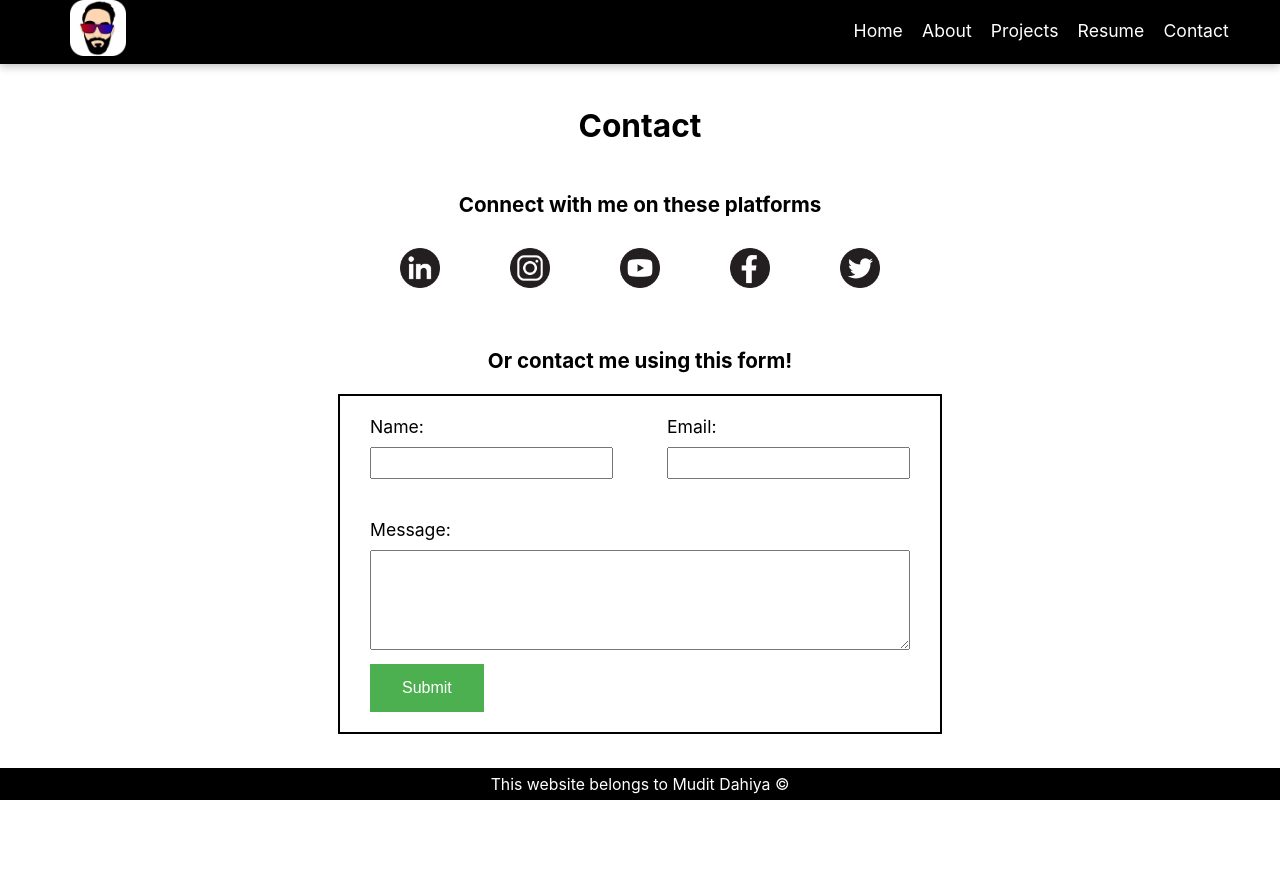
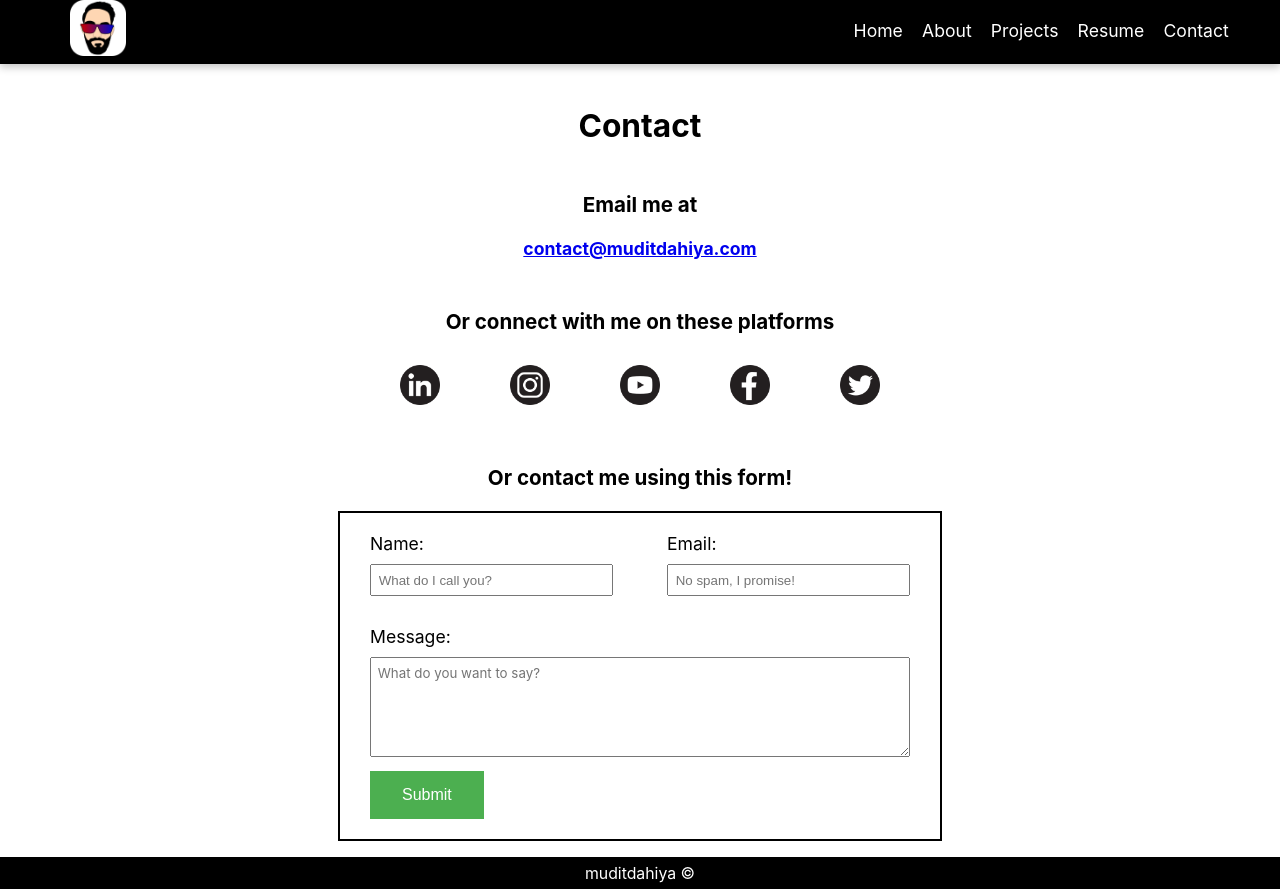
Before and after one commit to muditdahiya/mudit.online, a React (Create React App) app: page /contact in a window 1280 px wide. Before the commit the page ends 800 px from the top, so only its background shows below. Built offline with nearby package versions, Linux system fonts and the light colour scheme.

Commit message:
ready for deploy

```diff
--- a/package.json
+++ b/package.json
@@ -4,9 +4,11 @@
   "version": "0.1.0",
   "private": true,
   "dependencies": {
+    "@emailjs/browser": "^3.10.0",
     "@testing-library/jest-dom": "^5.16.4",
     "@testing-library/react": "^13.3.0",
     "@testing-library/user-event": "^13.5.0",
+    "emailjs": "^4.0.1",
     "react": "^18.1.0",
     "react-dom": "^18.1.0",
     "react-router-dom": "^6.3.0",
--- a/src/components/Contact/Contact.js
+++ b/src/components/Contact/Contact.js
@@ -3,15 +3,43 @@ import insta from "./insta.png";
 import linkedin from "./linkedin.png";
 import youtube from "./youtube.png";
 import twitter from "./twitter.png";
+import emailjs from "@emailjs/browser";
 
 function Contact() {
   const submitForm = (e) => {
     e.preventDefault();
+    const data = new FormData(e.target);
+
+    const templateObject = {
+      from_name: data.get("from_name"),
+      reply_to: data.get("reply_to"),
+      message: data.get("message"),
+    };
+
+    emailjs
+      .send(
+        process.env.REACT_APP_EMAILJS_SERVICE_KEY,
+        process.env.REACT_APP_EMAILJS_TEMPLATE_KEY,
+        templateObject,
+        process.env.REACT_APP_EMAILJS_PUBLIC_KEY
+      )
+      .then(
+        (result) => {
+          console.log("Email sent!");
+        },
+        (error) => {
+          console.log(error.text);
+        }
+      );
   };
   return (
     <div className="Contact page">
       <h2 className="pageHeading">Contact</h2>
-      <h3>Connect with me on these platforms</h3>
+      <h3>Email me at</h3>
+      <strong>
+        <a href="mailto: contact@muditdahiya.com">contact@muditdahiya.com</a>
+      </strong>
+      <h3>Or connect with me on these platforms</h3>
       <div className="socialMedia">
         <a
           href="https://www.linkedin.com/in/muditdahiya/"
@@ -54,21 +82,38 @@ function Contact() {
         <form onSubmit={submitForm}>
           <div className="cardWrap">
             <div className="cardLeft">
-              <label htmlFor="name">Name:</label>
+              <label htmlFor="name">Name: </label>
               <br />
-              <input type="text" id="name" name="name" />
+              <input
+                type="text"
+                name="from_name"
+                placeholder="What do I call you?"
+                required
+              />
             </div>
             <div className="cardRight">
-              <label htmlFor="email">Email:</label>
+              <label htmlFor="email">Email: </label>
               <br />
-              <input type="email" id="email" name="email" />
+              <input
+                type="email"
+                name="reply_to"
+                placeholder="No spam, I promise!"
+              />
             </div>
           </div>
-          <label htmlFor="message">Message:</label>
+          <label htmlFor="message">Message: </label>
           <br />
-          <textarea type="text" id="message" htmlFor="message" />
+          <textarea
+            type="text"
+            name="message"
+            placeholder="What do you want to say?"
+            required
+          />
           <br />
-          <input className="submitButton" type="submit" value="Submit" />
+          <div className="submitWrap">
+            <input className="submitButton" type="submit" value="Submit" />
+            <p>Message</p>
+          </div>
         </form>
       </div>
     </div>
--- a/src/components/Footer/Footer.js
+++ b/src/components/Footer/Footer.js
@@ -1,7 +1,7 @@
 function Footer() {
   return (
     <div className="Footer">
-      <p>This website belongs to Mudit Dahiya &copy;</p>
+      <p>muditdahiya &copy;</p>
     </div>
   );
 }
--- a/src/index.scss
+++ b/src/index.scss
@@ -259,6 +259,9 @@ body {
   h3 {
     text-align: center;
   }
+  strong {
+    margin-bottom: 30px;
+  }
   .socialMedia {
     width: 80%;
     margin-bottom: 30px;
@@ -303,7 +306,7 @@ body {
     align-items: center;
     justify-content: space-between;
     width: 100%;
-    margin: 0 0 30px 0;
+    margin: 0 0 20px 0;
   }
   .cardLeft,
   .cardRight {
@@ -315,9 +318,8 @@ body {
     min-height: 100px;
     resize: vertical;
     font-family: inherit;
-    padding: 0;
+    padding: 0.5em;
     margin: 0;
-    padding: 0.2em;
     box-sizing: border-box;
     margin: 10px 0;
   }
@@ -327,6 +329,15 @@ body {
     box-sizing: border-box;
     margin: 10px 0;
     padding: 0.5em;
+  }
+
+  .submitWrap {
+    display: flex;
+    p {
+      display: none;
+      font-size: 0.8em;
+      margin-left: 10px;
+    }
   }
 }
 
```
Also changed, not shown: public/manifest.json, 2 other files (tests, documents, lock files or other folders).
